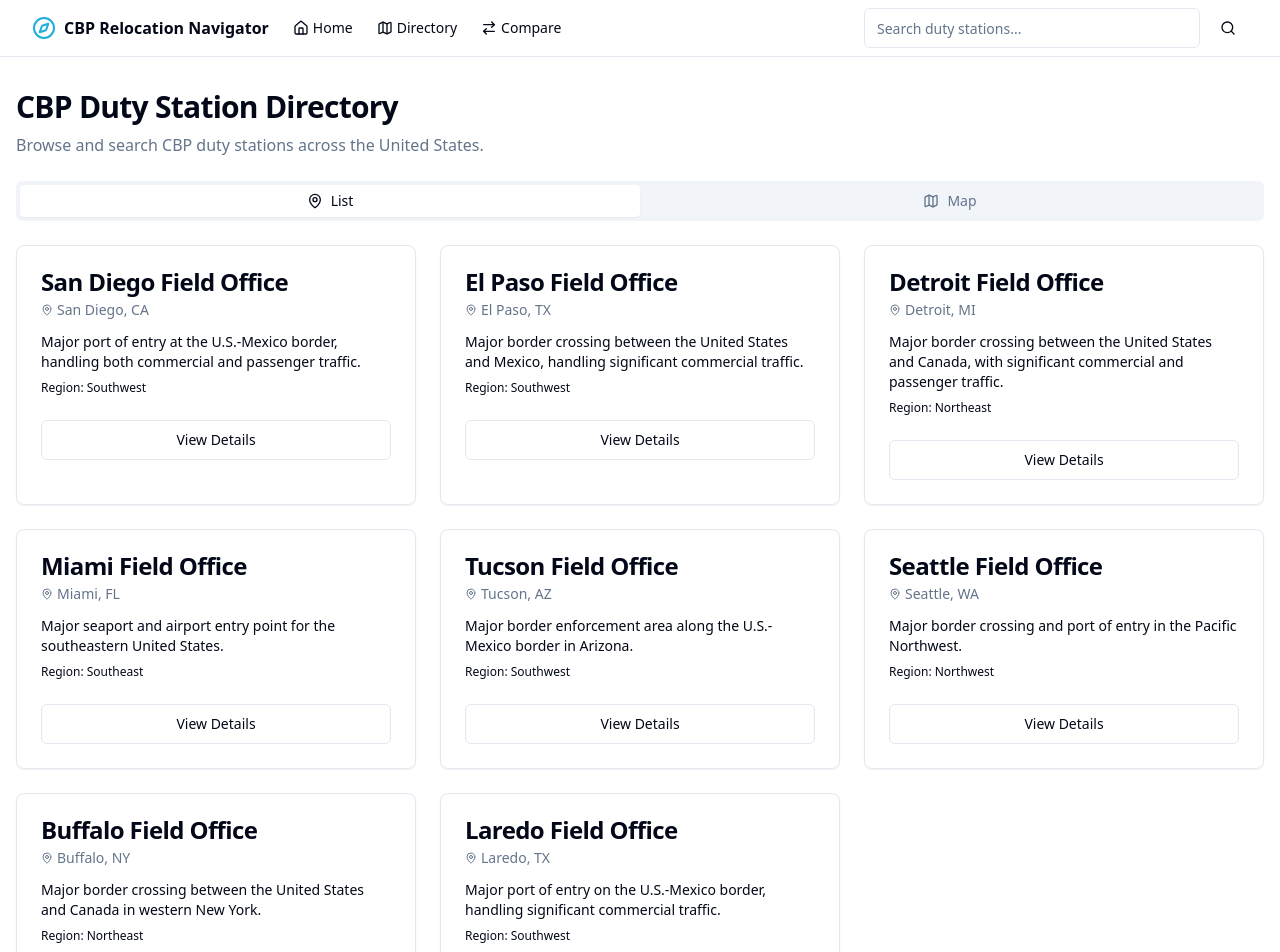
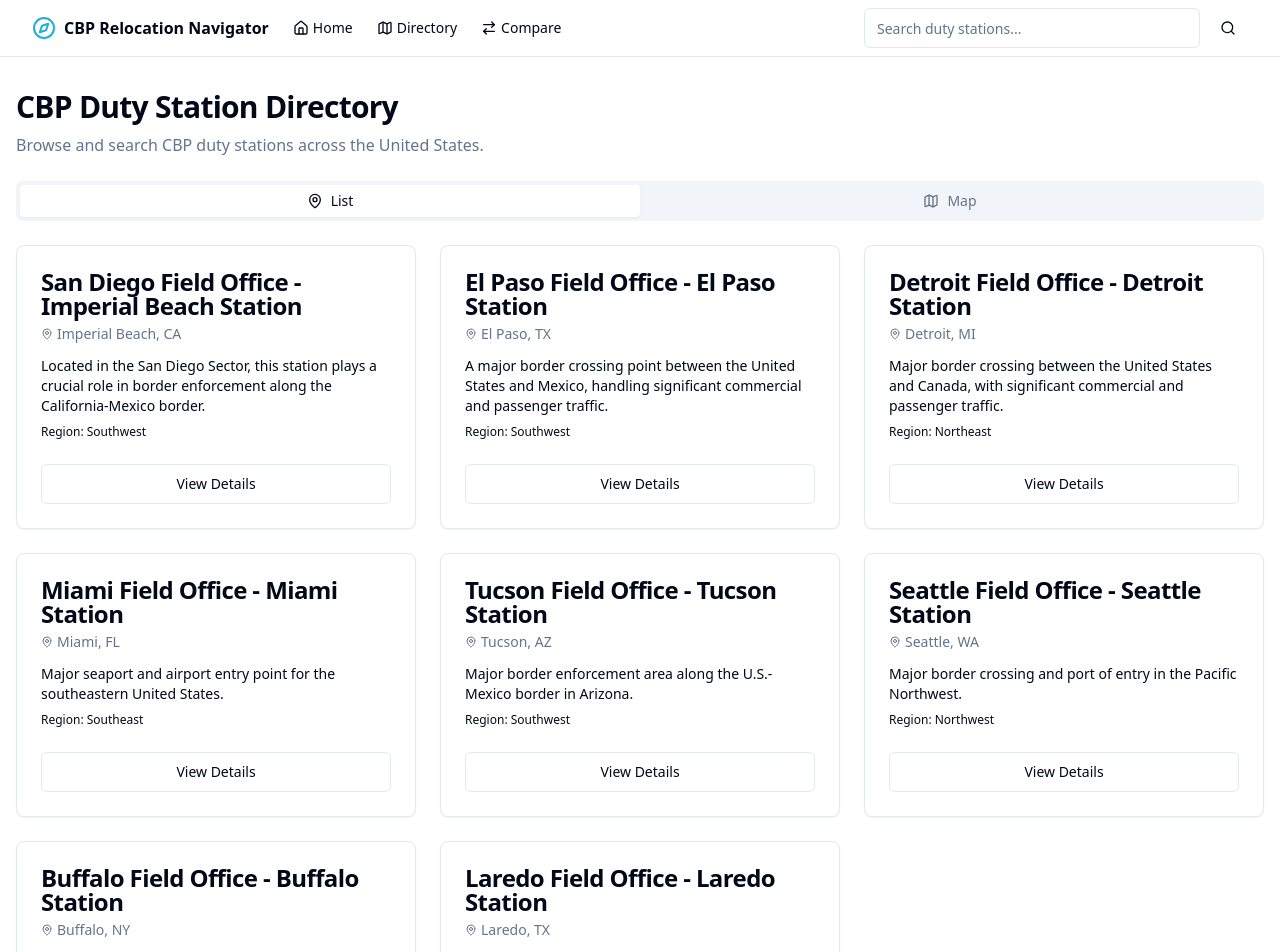
Before and after one commit to MetaPhase-Consulting/dutystation, a React (Vite) app: page /directory in a window 1280 px wide. Shown: the top 952 px of the page. Built offline with nearby package versions, Linux system fonts and the light colour scheme.

Commit message:
Refactor: Use full duty station names
Update duty station names in directory and detail pages to use full names.

```diff
--- a/src/data/dutyStations.ts
+++ b/src/data/dutyStations.ts
@@ -1,4 +1,3 @@
-
 // Mock data for CBP duty stations
 export interface DutyStation {
   id: string;
@@ -23,30 +22,30 @@ export interface DutyStation {
 export const dutyStations: DutyStation[] = [
   {
     id: "1",
-    name: "San Diego Field Office",
-    city: "San Diego",
+    name: "San Diego Field Office - Imperial Beach Station",
+    city: "Imperial Beach",
     state: "CA",
     region: "Southwest",
-    description: "Major port of entry at the U.S.-Mexico border, handling both commercial and passenger traffic.",
-    lat: 32.7157,
-    lng: -117.1611,
+    description: "Located in the San Diego Sector, this station plays a crucial role in border enforcement along the California-Mexico border.",
+    lat: 32.5749,
+    lng: -117.1225,
     links: {
-      realEstate: "https://www.zillow.com/san-diego-ca/",
-      schools: "https://www.greatschools.org/california/san-diego/",
-      crime: "https://www.areavibes.com/san+diego-ca/crime/",
-      costOfLiving: "https://www.bestplaces.net/cost_of_living/city/california/san_diego",
-      weather: "https://weather.com/weather/today/l/San+Diego+CA+USCA0982:1:US",
-      transit: "https://www.google.com/maps/place/San+Diego,+CA/@32.7157226,-117.1610838,13z/data=!4m5!3m4!1s0x80d9530fad921e4b:0xd3a21fdfd15df79!8m2!3d32.715738!4d-117.1610838",
-      movingTips: "https://www.moving.com/tips/moving-to-san-diego-ca-everything-you-need-to-know/",
+      realEstate: "https://www.zillow.com/imperial-beach-ca/",
+      schools: "https://www.greatschools.org/california/imperial-beach/",
+      crime: "https://www.areavibes.com/imperial+beach-ca/crime/",
+      costOfLiving: "https://www.bestplaces.net/cost_of_living/city/california/imperial_beach",
+      weather: "https://weather.com/weather/today/l/Imperial+Beach+CA+USCA0398:1:US",
+      transit: "https://www.google.com/maps/place/Imperial+Beach,+CA/",
+      movingTips: "https://www.moving.com/tips/moving-to-imperial-beach-ca/",
     },
   },
   {
     id: "2",
-    name: "El Paso Field Office",
+    name: "El Paso Field Office - El Paso Station",
     city: "El Paso",
     state: "TX",
     region: "Southwest",
-    description: "Major border crossing between the United States and Mexico, handling significant commercial traffic.",
+    description: "A major border crossing point between the United States and Mexico, handling significant commercial and passenger traffic.",
     lat: 31.7619,
     lng: -106.4850,
     links: {
@@ -55,13 +54,13 @@ export const dutyStations: DutyStation[] = [
       crime: "https://www.areavibes.com/el+paso-tx/crime/",
       costOfLiving: "https://www.bestplaces.net/cost_of_living/city/texas/el_paso",
       weather: "https://weather.com/weather/today/l/El+Paso+TX+USTX0413:1:US",
-      transit: "https://www.google.com/maps/place/El+Paso,+TX/@31.7618778,-106.4850217,13z/data=!4m5!3m4!1s0x86e73f8bc5fe3b69:0xe39184e3ab9d0222!8m2!3d31.7618778!4d-106.4850217",
-      movingTips: "https://www.moving.com/tips/moving-to-el-paso-tx-everything-you-need-to-know/",
+      transit: "https://www.google.com/maps/place/El+Paso,+TX/",
+      movingTips: "https://www.moving.com/tips/moving-to-el-paso-tx/",
     },
   },
   {
     id: "3",
-    name: "Detroit Field Office",
+    name: "Detroit Field Office - Detroit Station",
     city: "Detroit",
     state: "MI",
     region: "Northeast",
@@ -74,13 +73,13 @@ export const dutyStations: DutyStation[] = [
       crime: "https://www.areavibes.com/detroit-mi/crime/",
       costOfLiving: "https://www.bestplaces.net/cost_of_living/city/michigan/detroit",
       weather: "https://weather.com/weather/today/l/Detroit+MI+USMI0229:1:US",
-      transit: "https://www.google.com/maps/place/Detroit,+MI/@42.331427,-83.0457538,13z/data=!4m5!3m4!1s0x8824ca0110cb1d75:0x5776864e35b9c4d2!8m2!3d42.331427!4d-83.0457538",
-      movingTips: "https://www.moving.com/tips/moving-to-detroit-mi-everything-you-need-to-know/",
+      transit: "https://www.google.com/maps/place/Detroit,+MI/",
+      movingTips: "https://www.moving.com/tips/moving-to-detroit-mi/",
     },
   },
   {
     id: "4",
-    name: "Miami Field Office",
+    name: "Miami Field Office - Miami Station",
     city: "Miami",
     state: "FL",
     region: "Southeast",
@@ -93,13 +92,13 @@ export const dutyStations: DutyStation[] = [
       crime: "https://www.areavibes.com/miami-fl/crime/",
       costOfLiving: "https://www.bestplaces.net/cost_of_living/city/florida/miami",
       weather: "https://weather.com/weather/today/l/Miami+FL+USFL0316:1:US",
-      transit: "https://www.google.com/maps/place/Miami,+FL/@25.7616798,-80.1917902,13z/data=!4m5!3m4!1s0x88d9b0a20ec8c111:0xff96f271ddad4f65!8m2!3d25.7616798!4d-80.1917902",
-      movingTips: "https://www.moving.com/tips/moving-to-miami-fl-everything-you-need-to-know/",
+      transit: "https://www.google.com/maps/place/Miami,+FL/",
+      movingTips: "https://www.moving.com/tips/moving-to-miami-fl/",
     },
   },
   {
     id: "5",
-    name: "Tucson Field Office",
+    name: "Tucson Field Office - Tucson Station",
     city: "Tucson",
     state: "AZ",
     region: "Southwest",
@@ -112,13 +111,13 @@ export const dutyStations: DutyStation[] = [
       crime: "https://www.areavibes.com/tucson-az/crime/",
       costOfLiving: "https://www.bestplaces.net/cost_of_living/city/arizona/tucson",
       weather: "https://weather.com/weather/today/l/Tucson+AZ+USAZ0247:1:US",
-      transit: "https://www.google.com/maps/place/Tucson,+AZ/@32.2226066,-110.9747108,13z/data=!4m5!3m4!1s0x86d665410b2ced2b:0x73c32d384d16c715!8m2!3d32.2226066!4d-110.9747108",
-      movingTips: "https://www.moving.com/tips/moving-to-tucson-az-everything-you-need-to-know/",
+      transit: "https://www.google.com/maps/place/Tucson,+AZ/",
+      movingTips: "https://www.moving.com/tips/moving-to-tucson-az/",
     },
   },
   {
     id: "6",
-    name: "Seattle Field Office",
+    name: "Seattle Field Office - Seattle Station",
     city: "Seattle",
     state: "WA",
     region: "Northwest",
@@ -131,13 +130,13 @@ export const dutyStations: DutyStation[] = [
       crime: "https://www.areavibes.com/seattle-wa/crime/",
       costOfLiving: "https://www.bestplaces.net/cost_of_living/city/washington/seattle",
       weather: "https://weather.com/weather/today/l/Seattle+WA+USWA0395:1:US",
-      transit: "https://www.google.com/maps/place/Seattle,+WA/@47.6062095,-122.3320708,13z/data=!4m5!3m4!1s0x5490102c93e83355:0x102565466944d59a!8m2!3d47.6062095!4d-122.3320708",
-      movingTips: "https://www.moving.com/tips/moving-to-seattle-wa-everything-you-need-to-know/",
+      transit: "https://www.google.com/maps/place/Seattle,+WA/",
+      movingTips: "https://www.moving.com/tips/moving-to-seattle-wa/",
     },
   },
   {
     id: "7",
-    name: "Buffalo Field Office",
+    name: "Buffalo Field Office - Buffalo Station",
     city: "Buffalo",
     state: "NY",
     region: "Northeast",
@@ -150,13 +149,13 @@ export const dutyStations: DutyStation[] = [
       crime: "https://www.areavibes.com/buffalo-ny/crime/",
       costOfLiving: "https://www.bestplaces.net/cost_of_living/city/new_york/buffalo",
       weather: "https://weather.com/weather/today/l/Buffalo+NY+USNY0181:1:US",
-      transit: "https://www.google.com/maps/place/Buffalo,+NY/@42.8864468,-78.8783689,13z/data=!4m5!3m4!1s0x89d3126152dfe5a1:0x982304a5181f8171!8m2!3d42.8864468!4d-78.8783689",
-      movingTips: "https://www.moving.com/tips/moving-to-buffalo-ny-everything-you-need-to-know/",
+      transit: "https://www.google.com/maps/place/Buffalo,+NY/",
+      movingTips: "https://www.moving.com/tips/moving-to-buffalo-ny/",
     },
   },
   {
     id: "8",
-    name: "Laredo Field Office",
+    name: "Laredo Field Office - Laredo Station",
     city: "Laredo",
     state: "TX",
     region: "Southwest",
@@ -169,8 +168,8 @@ export const dutyStations: DutyStation[] = [
       crime: "https://www.areavibes.com/laredo-tx/crime/",
       costOfLiving: "https://www.bestplaces.net/cost_of_living/city/texas/laredo",
       weather: "https://weather.com/weather/today/l/Laredo+TX+USTX0737:1:US",
-      transit: "https://www.google.com/maps/place/Laredo,+TX/@27.5035614,-99.5075519,13z/data=!4m5!3m4!1s0x8660c0b3acb0c519:0x775efd7c4e072854!8m2!3d27.5035614!4d-99.5075519",
-      movingTips: "https://www.moving.com/tips/moving-to-laredo-tx-everything-you-need-to-know/",
+      transit: "https://www.google.com/maps/place/Laredo,+TX/",
+      movingTips: "https://www.moving.com/tips/moving-to-laredo-tx/",
     },
   },
 ];
@@ -185,8 +184,7 @@ export function searchDutyStations(query: string): DutyStation[] {
     (station) =>
       station.name.toLowerCase().includes(lowercaseQuery) ||
       station.city.toLowerCase().includes(lowercaseQuery) ||
-      station.state.toLowerCase().includes(lowercaseQuery) ||
-      station.region.toLowerCase().includes(lowercaseQuery)
+      station.state.toLowerCase().includes(lowercaseQuery)
   );
 }
 
```
